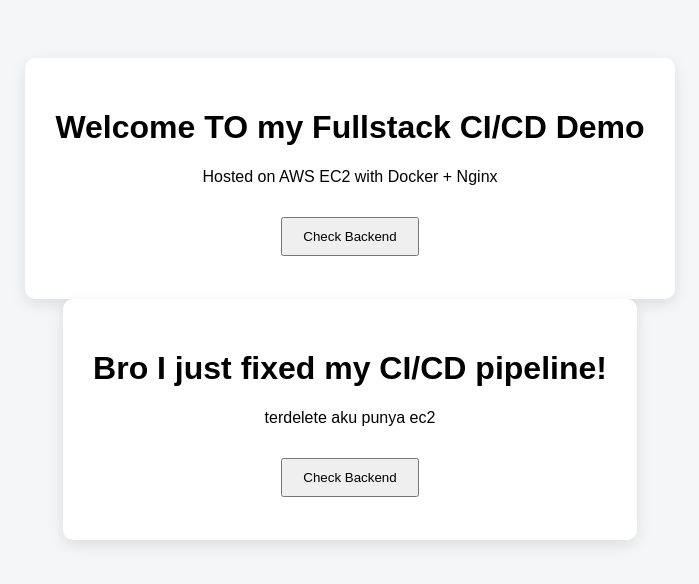
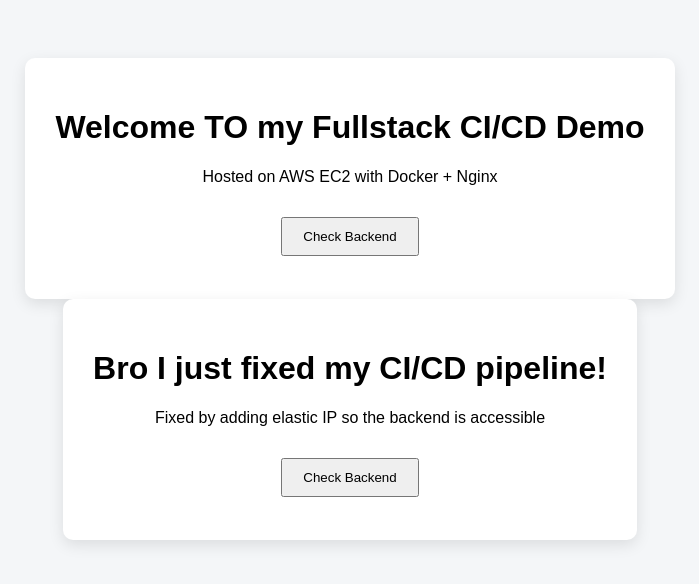
Before and after one commit to arief-MY/docker-aws-project, a plain HTML site: page frontend/index.html in a window 1280 px wide. Shown: the whole page, without its empty margins (290-989 px from the left). Drawn offline with Linux system fonts and the light colour scheme.

Commit message:
testing 1

```diff
--- a/frontend/index.html
+++ b/frontend/index.html
@@ -34,7 +34,7 @@
 
     <div class="card">
     <h1>Bro I just fixed my CI/CD pipeline!</h1>
-    <p>terdelete aku punya ec2</p>
+    <p>Fixed by adding elastic IP so the backend is accessible</p>
     <button onclick="checkHealth()">Check Backend</button>
     <pre id="output"></pre>
   </div>
```
